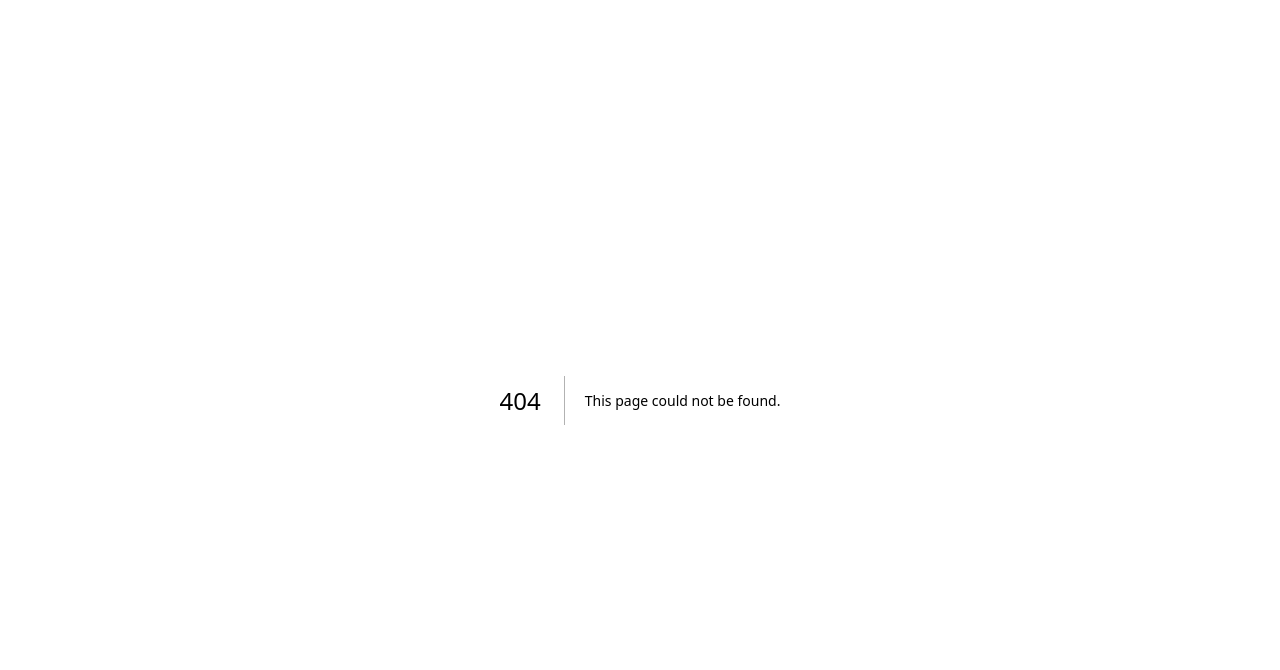
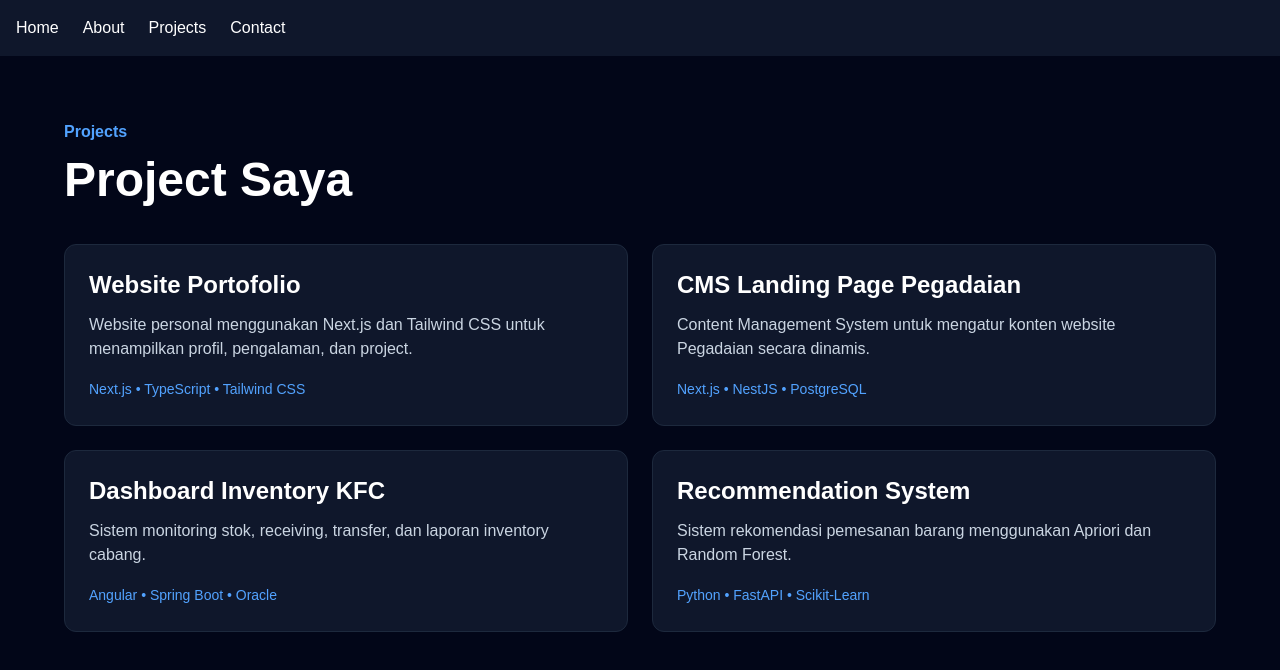
Before and after one commit to mrashadyusuf/my-app, a Next.js app: page /projects in a window 1280 px wide. Before the commit this address had no page. Shown: the top 670 px of the page. Built offline with nearby package versions, Linux system fonts and the light colour scheme.

Commit message:
update portofolio page

```diff
--- /dev/null
+++ b/app/about/page.tsx
@@ -0,0 +1,19 @@
+export default function AboutPage() {
+  return (
+    <section className="min-h-screen bg-slate-950 text-white px-8 py-16">
+      <div className="max-w-4xl mx-auto">
+        <p className="text-blue-400 font-semibold mb-3">About Me</p>
+
+        <h1 className="text-4xl md:text-5xl font-bold mb-6">
+          Tentang Saya
+        </h1>
+
+        <p className="text-lg text-slate-300 leading-relaxed">
+          Saya memiliki pengalaman di Next.js, NestJS, Spring Boot, dan FastAPI.
+          Saya tertarik dalam pengembangan aplikasi web modern, backend service,
+          API integration, dan deployment aplikasi.
+        </p>
+      </div>
+    </section>
+  );
+}
--- /dev/null
+++ b/app/contact/page.tsx
@@ -0,0 +1,47 @@
+export default function ContactPage() {
+  return (
+    <section className="min-h-screen bg-slate-950 text-white px-8 py-16">
+      <div className="max-w-4xl mx-auto">
+        <p className="text-blue-400 font-semibold mb-3">Contact</p>
+
+        <h1 className="text-4xl md:text-5xl font-bold mb-6">
+          Hubungi Saya
+        </h1>
+
+        <div className="space-y-4 text-lg text-slate-300">
+          <p>
+            Email:{" "}
+            <a
+              href="mailto:emailkamu@example.com"
+              className="text-blue-400 hover:underline"
+            >
+              emailkamu@example.com
+            </a>
+          </p>
+
+          <p>
+            LinkedIn:{" "}
+            <a
+              href="https://linkedin.com/in/username"
+              target="_blank"
+              className="text-blue-400 hover:underline"
+            >
+              linkedin.com/in/username
+            </a>
+          </p>
+
+          <p>
+            GitHub:{" "}
+            <a
+              href="https://github.com/username"
+              target="_blank"
+              className="text-blue-400 hover:underline"
+            >
+              github.com/username
+            </a>
+          </p>
+        </div>
+      </div>
+    </section>
+  );
+}
--- /dev/null
+++ b/app/global.css
@@ -0,0 +1,22 @@
+body {
+  margin: 0;
+  font-family: Arial, sans-serif;
+  background: #f8fafc;
+  color: #111827;
+}
+
+header {
+  padding: 20px;
+  background: white;
+  border-bottom: 1px solid #ddd;
+}
+
+nav a {
+  text-decoration: none;
+  color: #2563eb;
+  font-weight: bold;
+}
+
+main {
+  padding: 40px;
+}
--- a/app/layout.tsx
+++ b/app/layout.tsx
@@ -1,33 +1,25 @@
-import type { Metadata } from "next";
-import { Geist, Geist_Mono } from "next/font/google";
 import "./globals.css";
-
-const geistSans = Geist({
-  variable: "--font-geist-sans",
-  subsets: ["latin"],
-});
-
-const geistMono = Geist_Mono({
-  variable: "--font-geist-mono",
-  subsets: ["latin"],
-});
-
-export const metadata: Metadata = {
-  title: "Create Next App",
-  description: "Generated by create next app",
-};
+import Link from "next/link";
 
 export default function RootLayout({
   children,
-}: Readonly<{
+}: {
   children: React.ReactNode;
-}>) {
+}) {
   return (
-    <html
-      lang="en"
-      className={`${geistSans.variable} ${geistMono.variable} h-full antialiased`}
-    >
-      <body className="min-h-full flex flex-col">{children}</body>
+    <html lang="id">
+      <body>
+        <header className="bg-slate-900 text-white p-4">
+          <nav className="flex gap-6">
+            <Link href="/">Home</Link>
+            <Link href="/about">About</Link>
+            <Link href="/projects">Projects</Link>
+            <Link href="/contact">Contact</Link>
+          </nav>
+        </header>
+
+        <main>{children}</main>
+      </body>
     </html>
   );
 }
--- a/app/page.tsx
+++ b/app/page.tsx
@@ -1,65 +1,17 @@
-import Image from "next/image";
-
 export default function Home() {
   return (
-    <div className="flex flex-col flex-1 items-center justify-center bg-zinc-50 font-sans dark:bg-black">
-      <main className="flex flex-1 w-full max-w-3xl flex-col items-center justify-between py-32 px-16 bg-white dark:bg-black sm:items-start">
-        <Image
-          className="dark:invert"
-          src="/next.svg"
-          alt="Next.js logo"
-          width={100}
-          height={20}
-          priority
-        />
-        <div className="flex flex-col items-center gap-6 text-center sm:items-start sm:text-left">
-          <h1 className="max-w-xs text-3xl font-semibold leading-10 tracking-tight text-black dark:text-zinc-50">
-            To get started, edit the page.tsx file.
-          </h1>
-          <p className="max-w-md text-lg leading-8 text-zinc-600 dark:text-zinc-400">
-            Looking for a starting point or more instructions? Head over to{" "}
-            <a
-              href="https://vercel.com/templates?framework=next.js&utm_source=create-next-app&utm_medium=appdir-template-tw&utm_campaign=create-next-app"
-              className="font-medium text-zinc-950 dark:text-zinc-50"
-            >
-              Templates
-            </a>{" "}
-            or the{" "}
-            <a
-              href="https://nextjs.org/learn?utm_source=create-next-app&utm_medium=appdir-template-tw&utm_campaign=create-next-app"
-              className="font-medium text-zinc-950 dark:text-zinc-50"
-            >
-              Learning
-            </a>{" "}
-            center.
-          </p>
-        </div>
-        <div className="flex flex-col gap-4 text-base font-medium sm:flex-row">
-          <a
-            className="flex h-12 w-full items-center justify-center gap-2 rounded-full bg-foreground px-5 text-background transition-colors hover:bg-[#383838] dark:hover:bg-[#ccc] md:w-[158px]"
-            href="https://vercel.com/new?utm_source=create-next-app&utm_medium=appdir-template-tw&utm_campaign=create-next-app"
-            target="_blank"
-            rel="noopener noreferrer"
-          >
-            <Image
-              className="dark:invert"
-              src="/vercel.svg"
-              alt="Vercel logomark"
-              width={16}
-              height={16}
-            />
-            Deploy Now
-          </a>
-          <a
-            className="flex h-12 w-full items-center justify-center rounded-full border border-solid border-black/[.08] px-5 transition-colors hover:border-transparent hover:bg-black/[.04] dark:border-white/[.145] dark:hover:bg-[#1a1a1a] md:w-[158px]"
-            href="https://nextjs.org/docs?utm_source=create-next-app&utm_medium=appdir-template-tw&utm_campaign=create-next-app"
-            target="_blank"
-            rel="noopener noreferrer"
-          >
-            Documentation
-          </a>
-        </div>
-      </main>
-    </div>
+    <section className="min-h-screen bg-slate-950 text-white px-8 py-16">
+      <div className="max-w-4xl mx-auto">
+        <p className="text-blue-400 font-semibold mb-3">Welcome</p>
+
+        <h1 className="text-4xl md:text-6xl font-bold mb-6">
+          Portofolio Saya
+        </h1>
+
+        <p className="text-lg text-slate-300 leading-relaxed">
+          Halo, saya Rashad. Saya Fullstack Developer.
+        </p>
+      </div>
+    </section>
   );
 }
--- /dev/null
+++ b/app/projects/page.tsx
@@ -0,0 +1,61 @@
+export default function ProjectsPage() {
+  const projects = [
+    {
+      title: "Website Portofolio",
+      description:
+        "Website personal menggunakan Next.js dan Tailwind CSS untuk menampilkan profil, pengalaman, dan project.",
+      tech: "Next.js • TypeScript • Tailwind CSS",
+    },
+    {
+      title: "CMS Landing Page Pegadaian",
+      description:
+        "Content Management System untuk mengatur konten website Pegadaian secara dinamis.",
+      tech: "Next.js • NestJS • PostgreSQL",
+    },
+    {
+      title: "Dashboard Inventory KFC",
+      description:
+        "Sistem monitoring stok, receiving, transfer, dan laporan inventory cabang.",
+      tech: "Angular • Spring Boot • Oracle",
+    },
+    {
+      title: "Recommendation System",
+      description:
+        "Sistem rekomendasi pemesanan barang menggunakan Apriori dan Random Forest.",
+      tech: "Python • FastAPI • Scikit-Learn",
+    },
+  ];
+
+  return (
+    <section className="min-h-screen bg-slate-950 text-white px-8 py-16">
+      <div className="max-w-6xl mx-auto">
+        <p className="text-blue-400 font-semibold mb-3">Projects</p>
+
+        <h1 className="text-4xl md:text-5xl font-bold mb-10">
+          Project Saya
+        </h1>
+
+        <div className="grid md:grid-cols-2 gap-6">
+          {projects.map((project, index) => (
+            <div
+              key={index}
+              className="bg-slate-900 border border-slate-800 rounded-xl p-6 hover:border-blue-500 transition"
+            >
+              <h2 className="text-2xl font-semibold mb-3">
+                {project.title}
+              </h2>
+
+              <p className="text-slate-300 mb-4">
+                {project.description}
+              </p>
+
+              <span className="text-blue-400 text-sm">
+                {project.tech}
+              </span>
+            </div>
+          ))}
+        </div>
+      </div>
+    </section>
+  );
+}
```
